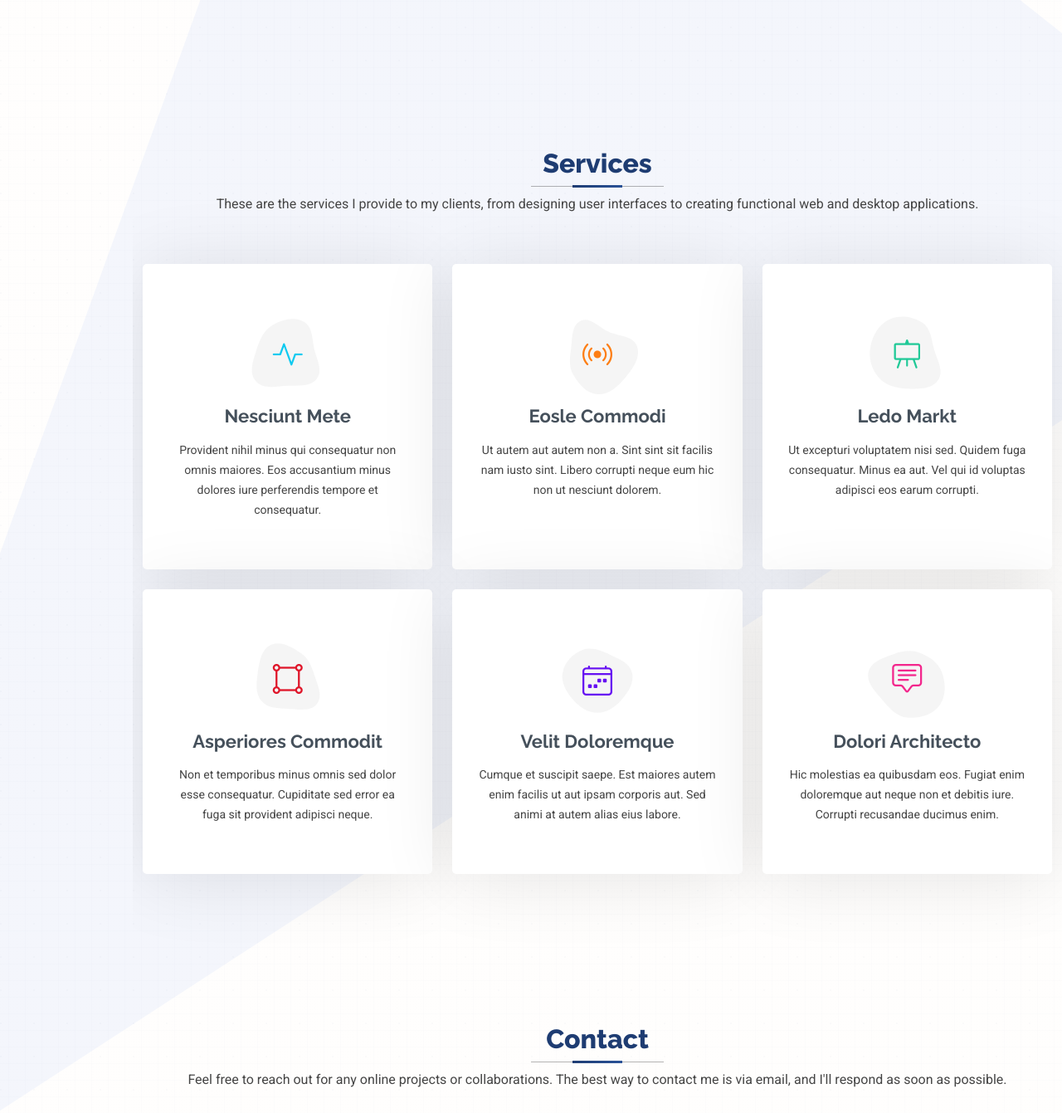
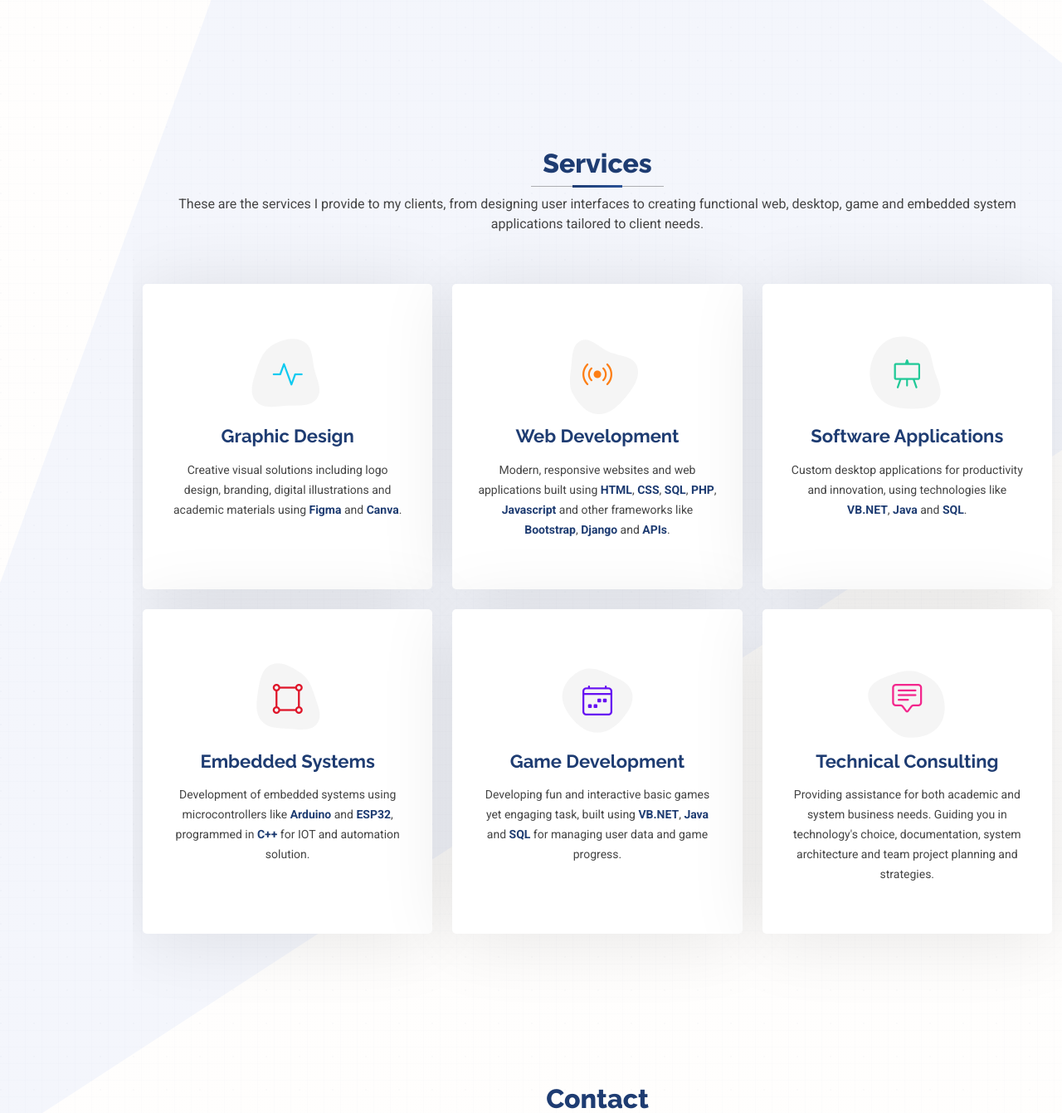
Before and after one commit to LanceKent19/MyPortfolio, a PHP site: page / in a window 1280 px wide. Shown: the part 4368-5709 px from the top of the page at 83% size. Run offline with PHP 8.4, Linux system fonts and the light colour scheme.

Commit message:
modifying the text in service page

```diff
--- a/assets/styles/main.css
+++ b/assets/styles/main.css
@@ -1241,11 +1241,17 @@ main .section{
   font-weight: 700;
   margin: 10px 0 15px 0;
   font-size: 22px;
+  color: var(--accent-color);
+}
+.services .service-item span{
+  color: var(--accent-color);
+  font-weight: bold;
 }
 
 .services .service-item p {
   line-height: 24px;
   font-size: 14px;
+  color: #444;
   margin-bottom: 0;
 }
 
--- a/sections/services.php
+++ b/sections/services.php
@@ -3,7 +3,7 @@
       <!-- Section Title -->
       <div class="container section-title" data-aos="fade-up">
         <h2>Services</h2>
-        <p>These are the services I provide to my clients, from designing user interfaces to creating functional web and desktop applications.</p>
+        <p>These are the services I provide to my clients, from designing user interfaces to creating functional web, desktop, game and embedded system applications tailored to client needs.</p>
       </div><!-- End Section Title -->
 
       <div class="container">
@@ -21,10 +21,9 @@
                 <i class="bi bi-activity"></i>
               </div>
               <a href="service-details/service-details.php" class="stretched-link">
-                <h3>Nesciunt Mete</h3>
+                <h3>Graphic Design</h3>
               </a>
-              <p>Provident nihil minus qui consequatur non omnis maiores. Eos accusantium minus dolores iure perferendis
-                tempore et consequatur.</p>
+              <p>Creative visual solutions including logo design, branding, digital illustrations and academic materials using <span>Figma</span> and <span>Canva</span>.</p>
             </div>
           </div><!-- End Service Item -->
 
@@ -39,10 +38,9 @@
                 <i class="bi bi-broadcast"></i>
               </div>
               <a href="service-details/service-details.php" class="stretched-link">
-                <h3>Eosle Commodi</h3>
+                <h3>Web Development</h3>
               </a>
-              <p>Ut autem aut autem non a. Sint sint sit facilis nam iusto sint. Libero corrupti neque eum hic non ut
-                nesciunt dolorem.</p>
+              <p>Modern, responsive websites and web applications built using <span>HTML</span>, <span>CSS</span>, <span>SQL</span>, <span>PHP</span>, <span>Javascript</span> and other frameworks like <span>Bootstrap</span>, <span>Django</span> and <span>APIs</span>.</p>
             </div>
           </div><!-- End Service Item -->
 
@@ -57,10 +55,9 @@
                 <i class="bi bi-easel"></i>
               </div>
               <a href="service-details/service-details.php" class="stretched-link">
-                <h3>Ledo Markt</h3>
+                <h3>Software Applications</h3>
               </a>
-              <p>Ut excepturi voluptatem nisi sed. Quidem fuga consequatur. Minus ea aut. Vel qui id voluptas adipisci
-                eos earum corrupti.</p>
+             <p>Custom desktop applications for productivity and innovation, using technologies like <span>VB.NET</span>, <span>Java</span> and <span>SQL</span>.</p>
             </div>
           </div><!-- End Service Item -->
 
@@ -75,10 +72,9 @@
                 <i class="bi bi-bounding-box-circles"></i>
               </div>
               <a href="service-details/service-details.php" class="stretched-link">
-                <h3>Asperiores Commodit</h3>
+                <h3>Embedded Systems</h3>
               </a>
-              <p>Non et temporibus minus omnis sed dolor esse consequatur. Cupiditate sed error ea fuga sit provident
-                adipisci neque.</p>
+              <p>Development of embedded systems using microcontrollers like <span>Arduino</span> and <span>ESP32</span>, programmed in <span>C++</span> for IOT and automation solution.</p>
               <a href="service-details/service-details.php" class="stretched-link"></a>
             </div>
           </div><!-- End Service Item -->
@@ -94,10 +90,9 @@
                 <i class="bi bi-calendar4-week icon"></i>
               </div>
               <a href="service-details/service-details.php" class="stretched-link">
-                <h3>Velit Doloremque</h3>
+                <h3>Game Development</h3>
               </a>
-              <p>Cumque et suscipit saepe. Est maiores autem enim facilis ut aut ipsam corporis aut. Sed animi at autem
-                alias eius labore.</p>
+              <p>Developing fun and interactive basic games yet engaging task, built using <span>VB.NET</span>, <span>Java</span> and <span>SQL</span> for managing user data and game progress.</p>
               <a href="service-details/service-details.php" class="stretched-link"></a>
             </div>
           </div><!-- End Service Item -->
@@ -113,10 +108,9 @@
                 <i class="bi bi-chat-square-text"></i>
               </div>
               <a href="service-details/service-details.php" class="stretched-link">
-                <h3>Dolori Architecto</h3>
+                <h3>Technical Consulting</h3>
               </a>
-              <p>Hic molestias ea quibusdam eos. Fugiat enim doloremque aut neque non et debitis iure. Corrupti
-                recusandae ducimus enim.</p>
+              <p>Providing assistance for both academic and system business needs. Guiding you in technology's choice, documentation, system architecture and team project planning and strategies.</p>
               <a href="service-details/service-details.php" class="stretched-link"></a>
             </div>
           </div><!-- End Service Item -->
```
